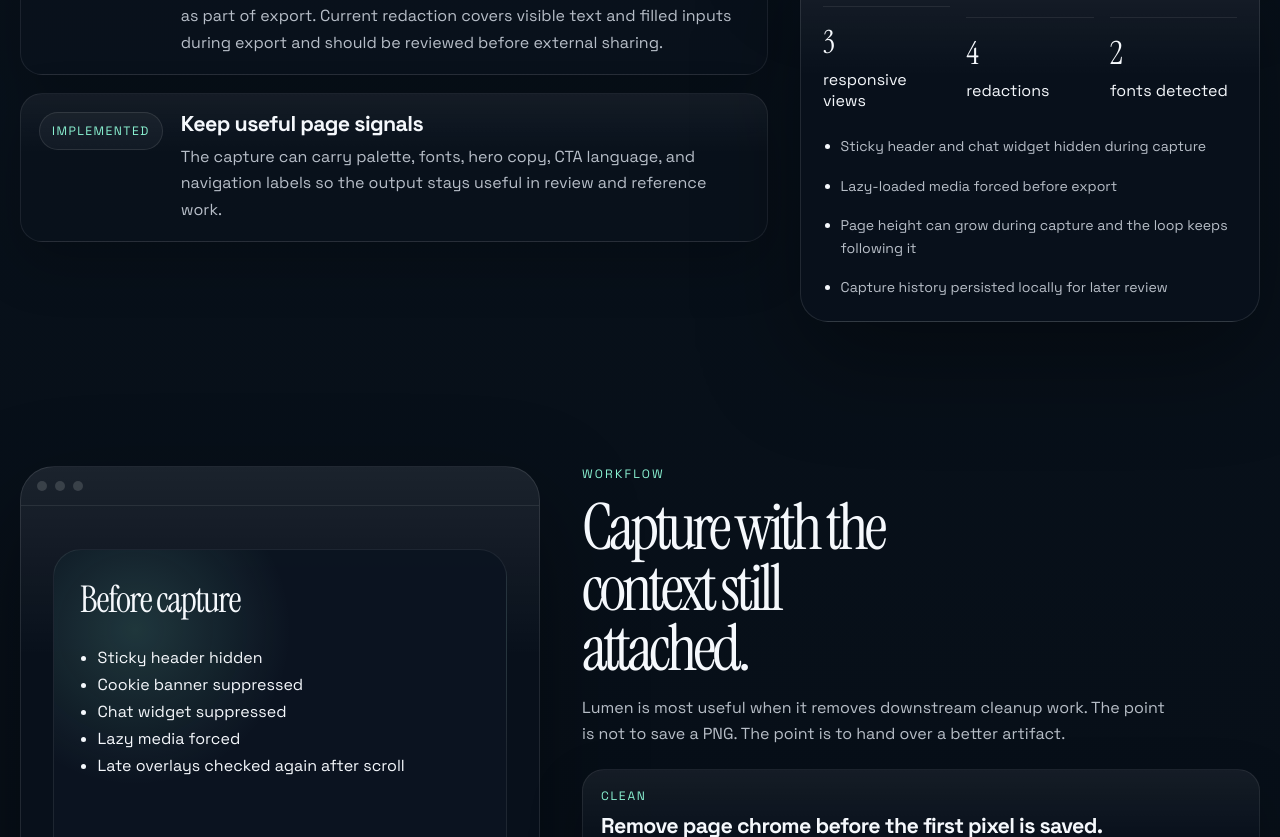
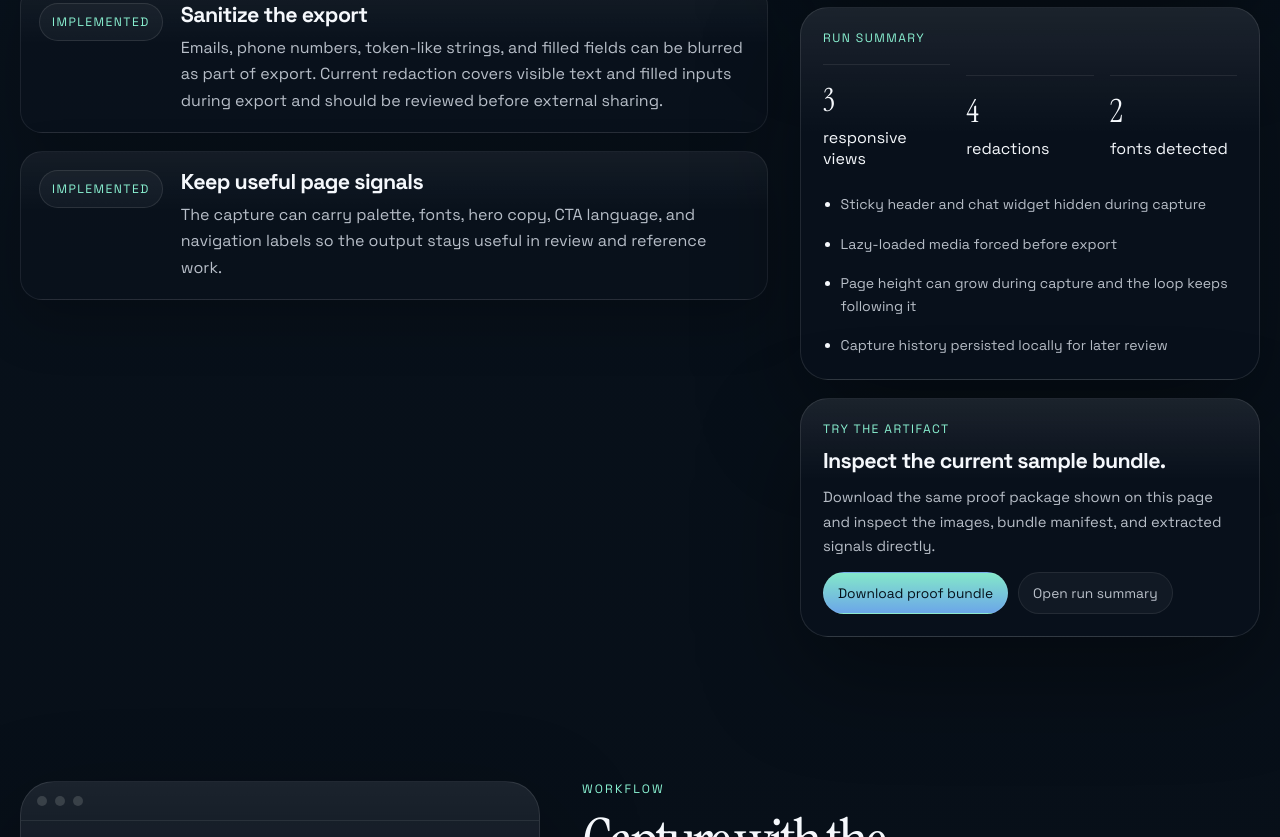
Before and after one commit to CaptainFredric/lumen-extension, a browser extension: page docs/index.html in a window 1280 px wide. Shown: the part 3171-4008 px from the top of the page. Drawn offline with Linux system fonts and the light colour scheme.

Commit message:
Publish downloadable Lumen proof bundle

```diff
--- a/docs/assets/proof-run-bundle.json
+++ b/docs/assets/proof-run-bundle.json
@@ -1,7 +1,7 @@
 {
   "schemaVersion": 1,
   "generator": "Lumen proof asset script",
-  "capturedAt": "2026-04-29T19:39:07.155Z",
+  "capturedAt": "2026-04-30T00:28:49.520Z",
   "page": {
     "title": "Orbit Release Manager",
     "url": "http://proof.lumen.test/",
--- a/docs/assets/proof-run-signals.json
+++ b/docs/assets/proof-run-signals.json
@@ -1,5 +1,5 @@
 {
-  "generatedAt": "2026-04-29T19:39:01.197Z",
+  "generatedAt": "2026-04-30T00:28:42.585Z",
   "page": {
     "title": "Orbit Release Manager",
     "url": "http://proof.lumen.test/",
--- a/docs/index.html
+++ b/docs/index.html
@@ -306,6 +306,14 @@
               Generated from the current prototype using the content-script cleanup, redaction scan,
               and signal extraction logic.
             </p>
+            <div class="proof-actions">
+              <a class="proof-link proof-link-strong" href="assets/proof-run-bundle.zip" download>
+                Download sample bundle
+              </a>
+              <a class="proof-link" href="assets/proof-run-bundle.json" target="_blank" rel="noreferrer">
+                Open manifest JSON
+              </a>
+            </div>
           </div>
         </div>
       </section>
@@ -413,6 +421,23 @@
                 <li>Page height can grow during capture and the loop keeps following it</li>
                 <li>Capture history persisted locally for later review</li>
               </ul>
+            </div>
+
+            <div class="support-panel support-panel-download">
+              <p class="support-label">Try the artifact</p>
+              <h3>Inspect the current sample bundle.</h3>
+              <p class="card-note">
+                Download the same proof package shown on this page and inspect the images, bundle
+                manifest, and extracted signals directly.
+              </p>
+              <div class="proof-actions">
+                <a class="proof-link proof-link-strong" href="assets/proof-run-bundle.zip" download>
+                  Download proof bundle
+                </a>
+                <a class="proof-link" href="assets/proof-run-summary.json" target="_blank" rel="noreferrer">
+                  Open run summary
+                </a>
+              </div>
             </div>
           </div>
         </div>
--- a/docs/styles.css
+++ b/docs/styles.css
@@ -852,6 +852,37 @@ h3 {
   line-height: 1.6;
 }
 
+.proof-actions {
+  display: flex;
+  flex-wrap: wrap;
+  gap: 10px;
+  margin-top: 2px;
+}
+
+.proof-link {
+  display: inline-flex;
+  align-items: center;
+  justify-content: center;
+  min-height: 42px;
+  padding: 0 14px;
+  border-radius: 999px;
+  border: 1px solid rgba(255, 255, 255, 0.08);
+  background: rgba(255, 255, 255, 0.04);
+  color: var(--text-secondary);
+  font-size: 0.86rem;
+  transition: transform 180ms ease, border-color 180ms ease, background 180ms ease;
+}
+
+.proof-link:hover {
+  transform: translateY(-1px);
+  border-color: rgba(137, 241, 209, 0.22);
+}
+
+.proof-link-strong {
+  color: #05101a;
+  background: linear-gradient(180deg, rgba(137, 241, 209, 0.96), rgba(119, 183, 255, 0.9));
+}
+
 .support-section,
 .mechanics-section,
 .audience-section,
@@ -898,6 +929,11 @@ h3 {
 .scope-panel {
   border-radius: 28px;
   padding: 22px;
+}
+
+.support-panel-download {
+  display: grid;
+  gap: 12px;
 }
 
 .file-list {
@@ -1189,6 +1225,7 @@ h3 {
   .header-actions,
   .hero-actions,
   .cta-actions,
+  .proof-actions,
   .support-metrics {
     align-items: flex-start;
   }
```
Also changed, not shown: docs/assets/proof-run-summary.json (+4 -3 lines), scripts/generate-proof-artifacts.mjs (+27 -0 lines), README.md, docs/assets/proof-run-history.png, 2 other files.
